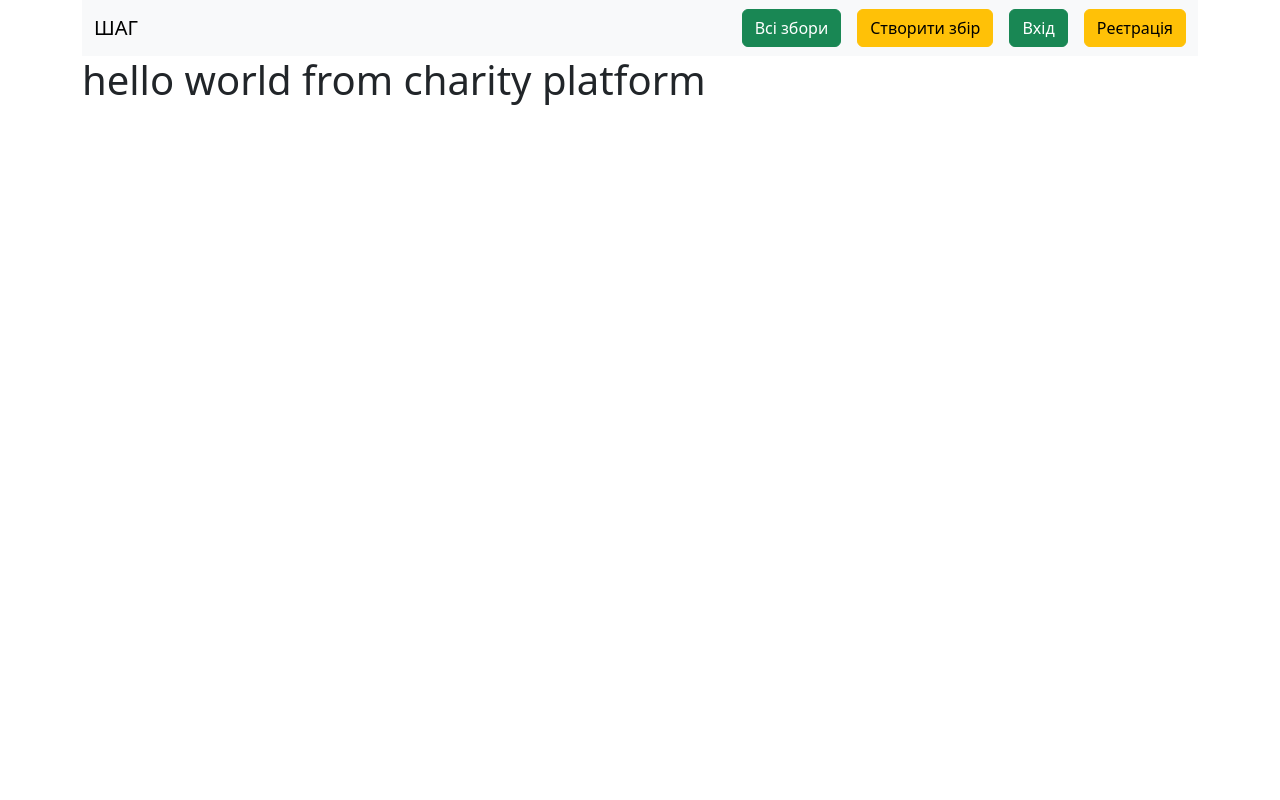
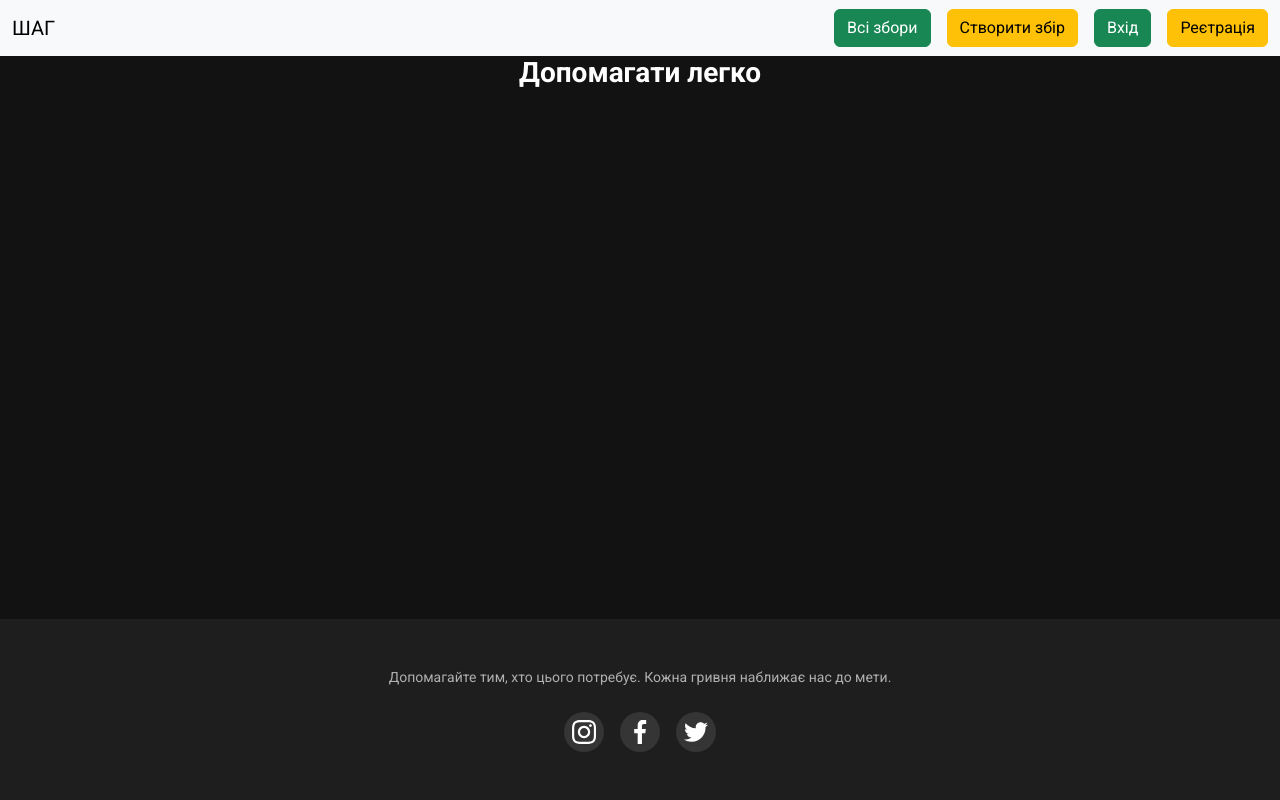
Before and after one commit to YehorBelyi/charity-platform, a Django app: page / in a window 1280 px wide. Run offline with Django 5.2, Linux system fonts and the light colour scheme.

Commit message:
added footer, styles, icons

```diff
--- a/pages/static/css/style.css
+++ b/pages/static/css/style.css
@@ -0,0 +1,165 @@
+:root {
+  --bg-main: #121212;
+  --bg-secondary: #1e1e1e;
+  --accent: #FFD600;
+  --accent-hover: #FFC400;
+  --white: #FFFFFF;
+  --text-grey: #B0B0B0;
+  --font-family: "Roboto", sans-serif;
+}
+
+body {
+  font-family: var(--font-family);
+  background-color: var(--bg-main);
+  color: var(--white);
+  margin: 0;
+  display: flex;
+  flex-direction: column;
+  min-height: 100vh;
+}
+
+ul {
+  list-style: none;
+  margin: 0;
+  padding: 0;
+}
+
+a {
+  text-decoration: none;
+  transition: color 250ms ease;
+}
+
+img {
+  display: block;
+  max-width: 100%;
+  height: auto;
+}
+
+.container {
+  max-width: 320px;
+  padding: 0 16px;
+  margin: 0 auto;
+}
+
+
+.section-title {
+  font-weight: 700;
+  font-size: 28px;
+  text-align: center;
+  margin-bottom: 24px;
+}
+
+.btn-accent {
+  background-color: var(--accent-color);
+  color: #000;
+  font-weight: 500;
+  padding: 10px 20px;
+  border-radius: 4px;
+  border: none;
+  transition: background-color 250ms ease;
+}
+
+.btn-accent:hover {
+  background-color: var(--accent-hover);
+}
+
+
+
+/* --------------------Header---------------*/
+
+
+
+.header {
+  background-color: var(--bg-secondary);
+  border-bottom: 1px solid #333;
+}
+
+.header-flex {
+  display: flex;
+  align-items: center;
+  justify-content: space-between;
+  height: 72px;
+}
+
+.logo-link {
+  font-weight: 700;
+  font-size: 24px;
+  color: var(--accent);
+}
+
+.btn-main {
+  background-color: var(--accent);
+  color: #000;
+  font-weight: 700;
+  padding: 12px 24px;
+  border-radius: 4px;
+  border: none;
+  cursor: pointer;
+  transition: background-color 250ms ease;
+  display: inline-block;
+}
+
+.btn-main:hover {
+  background-color: var(--accent-hover);
+}
+
+/* --------------------Footer---------------*/
+
+.footer {
+  background-color: var(--bg-secondary);
+  padding: 48px 0;
+  margin-top: auto;
+}
+
+.footer-text {
+  color: var(--text-grey);
+  text-align: center;
+  margin-bottom: 24px;
+  font-size: 14px;
+  line-height: 1.5;
+}
+
+.social-list {
+  display: flex;
+  justify-content: center;
+  gap: 16px;
+}
+
+.social-link {
+  width: 40px;
+  height: 40px;
+  background-color: rgba(255, 255, 255, 0.1);
+  border-radius: 50%;
+  display: flex;
+  align-items: center;
+  justify-content: center;
+  transition: background-color 250ms ease;
+}
+
+.social-link:hover {
+  background-color: var(--accent);
+}
+
+.social-icon {
+  fill: var(--white);
+  transition: fill 250ms ease;
+}
+
+.social-link:hover .social-icon {
+  fill: #000;
+}
+
+/*--------------media query tablet-----------*/
+@media screen and (min-width: 768px) {
+  .container {
+    max-width: 768px;
+  }
+}
+
+/*--------------media query desktop-----------*/
+
+@media screen and (min-width: 1158px) {
+  .container {
+    max-width: 1158px;
+  }
+}
--- /dev/null
+++ b/pages/templates/components/footer.html
@@ -0,0 +1,32 @@
+{% load static %}
+<footer class="footer">
+    <div class="container">
+        <p class="footer-text">
+            Допомагайте тим, хто цього потребує. Кожна гривня наближає нас до мети.
+        </p>
+
+        <ul class="social-list">
+            <li class="social-item">
+                <a href="#" class="social-link">
+                    <svg width="24" height="24" class="social-icon">
+                        <use href="{% static 'images/icons.svg' %}#icon-instagram"></use>
+                    </svg>
+                </a>
+            </li>
+            <li class="social-item">
+                <a href="#" class="social-link">
+                    <svg width="24" height="24" class="social-icon">
+                        <use href="{% static 'images/icons.svg' %}#icon-facebook"></use>
+                    </svg>
+                </a>
+            </li>
+            <li class="social-item">
+                <a href="#" class="social-link">
+                    <svg width="24" height="24" class="social-icon">
+                        <use href="{% static 'images/icons.svg' %}#icon-twitter"></use>
+                    </svg>
+                </a>
+            </li>
+        </ul>
+    </div>
+</footer>
--- a/pages/templates/pages/index.html
+++ b/pages/templates/pages/index.html
@@ -1,21 +1,34 @@
 {% load static %}
+<!DOCTYPE html>
+<html lang="uk">
+<head>
+    <meta charset="UTF-8">
+    <meta name="viewport" content="width=device-width, initial-scale=1.0">
+    <title>{% block title %}Благодійна платформа{% endblock %}</title>
 
-<!DOCTYPE html>
-<html lang="en">
-<head>
-	<meta charset="UTF-8">
-	<link rel="stylesheet" href="{% static 'css/style.css' %}">
-	<link href="https://cdn.jsdelivr.net/npm/bootstrap@5.3.8/dist/css/bootstrap.min.css" rel="stylesheet"
-		  integrity="sha384-sRIl4kxILFvY47J16cr9ZwB07vP4J8+LH7qKQnuqkuIAvNWLzeN8tE5YBujZqJLB" crossorigin="anonymous">
-	<title>{% block title %}Charity Platform{% endblock %}</title>
+    <link rel="preconnect" href="https://fonts.googleapis.com">
+    <link rel="preconnect" href="https://fonts.gstatic.com" crossorigin>
+    <link href="https://fonts.googleapis.com/css2?family=Roboto:wght@400;500;700&display=swap" rel="stylesheet">
+
+    <link href="https://cdn.jsdelivr.net/npm/bootstrap@5.3.3/dist/css/bootstrap.min.css" rel="stylesheet">
+    <link rel="stylesheet" href="{% static 'css/style.css' %}">
 </head>
-<body>
-	<div class="container">
-		{% include 'components/navbar.html' %}
-		{% block container %}<h1>hello world from charity platform</h1>{% endblock %}
-	</div>
-	<script src="https://cdn.jsdelivr.net/npm/bootstrap@5.3.8/dist/js/bootstrap.bundle.min.js"
-			integrity="sha384-FKyoEForCGlyvwx9Hj09JcYn3nv7wiPVlz7YYwJrWVcXK/BmnVDxM+D2scQbITxI"
-			crossorigin="anonymous"></script>
+<body class="page-body">
+
+    {% include 'components/navbar.html' %}
+
+    <main class="main-content">
+        {% block container %}
+        <section class="hero-section">
+            <div class="container">
+                <h1 class="section-title">Допомагати легко</h1>
+            </div>
+        </section>
+        {% endblock %}
+    </main>
+
+    {% include 'components/footer.html' %}
+
+    <script src="https://cdn.jsdelivr.net/npm/bootstrap@5.3.3/dist/js/bootstrap.bundle.min.js"></script>
 </body>
 </html>
```
Also changed, not shown: pages/static/images/icons.svg (added).
